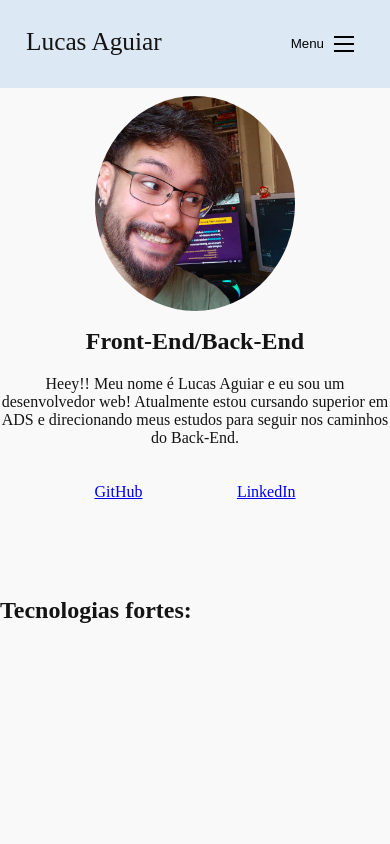
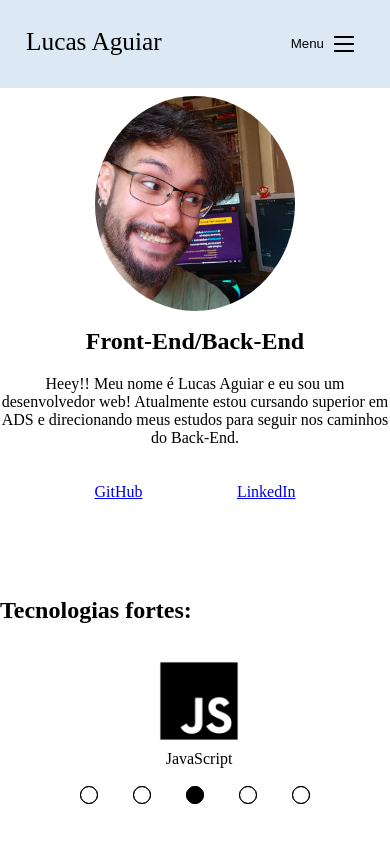
Before and after one commit to lucasaguiar-la/portfolio, a plain HTML site: page index.html in a window 390 px wide. Shown: the top 844 px of the page. Drawn offline with Linux system fonts and the light colour scheme.

Commit message:
teste mobile

```diff
--- a/assets/css/general.css
+++ b/assets/css/general.css
@@ -8,11 +8,6 @@ html {
   scroll-behavior: smooth;
 }
 
-.container {
-  height: 100vh;
-  color: #141414;
-  background-color: #f9f9f9;
-}
 h2 {
   margin-top: 5rem;
 }
```
